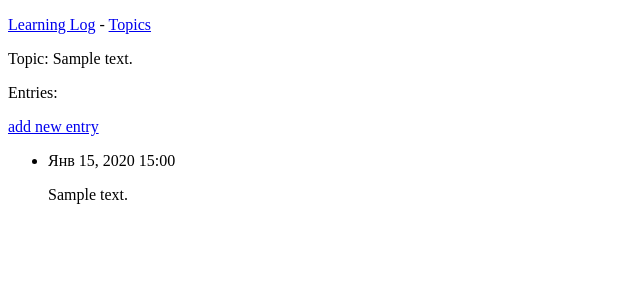
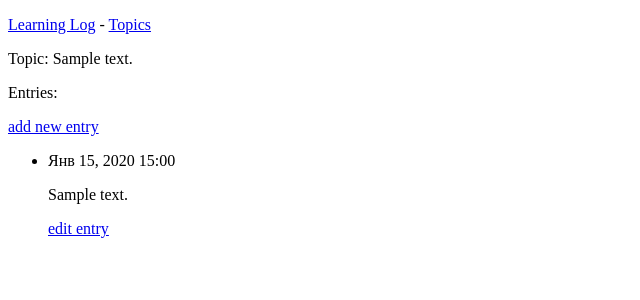
Before and after one commit to deverser/learning_log, a Django app: page /topics/1/ in a window 1280 px wide. Shown: the top 300 px of the page, without its empty margins (0-640 px from the left). Run offline with Django 3.2, Linux system fonts and the light colour scheme; tables that the repository leaves empty hold one stand-in row (values such as "Sample post").

Commit message:
Added template for editing entries, created function "edit_entry" for updating data from users

```diff
--- a/learning_logs/templates/learning_logs/topic.html
+++ b/learning_logs/templates/learning_logs/topic.html
@@ -11,6 +11,9 @@
         <li>
             <p>{{ entry.date_added|date:'M d, Y H:i' }}</p>
             <p>{{ entry.text|linebreaks }}</p>
+              <p>
+                  <a href="{% url 'learning_logs:edit_entry' entry.id %}">edit entry</a>
+              </p>
         </li>
         {% empty %}
           <li>
--- a/learning_logs/urls.py
+++ b/learning_logs/urls.py
@@ -16,4 +16,6 @@ urlpatterns = [
     path('new_topic/', views.new_topic, name='new_topic'),
     # Страница для добавления нового сообщения
     path('new_entry/<int:topic_id>/', views.new_entry, name='new_entry'),
+    # Страница редактирования записи
+    path('edit_entry/<int:entry_id>/', views.edit_entry, name='edit_entry'),
 ]
--- a/learning_logs/views.py
+++ b/learning_logs/views.py
@@ -3,7 +3,7 @@ from django.shortcuts import render
 from django.http import HttpResponseRedirect
 from django.urls import reverse
 
-from .models import Topic
+from .models import Topic, Entry
 from .forms import TopicForm, EntryForm
 
 
@@ -60,3 +60,21 @@ def new_entry(request, topic_id):
 
     context = {'topic': topic, 'form': form}
     return render(request, 'learning_logs/new_entry.html', context)
+
+
+def edit_entry(request, entry_id):
+    """Редактирует существующую запись"""
+    entry = Entry.objects.get(id=entry_id)
+    topic = entry.topic
+
+    if request.method != 'POST':
+        # Исходный запрос; форма заполняется данными текущей записи
+        form = EntryForm(instance=entry)
+    else:
+        # Отправка данных POST; обработать данные
+        form = EntryForm(instance=entry, data=request.POST)
+        if form.is_valid():
+            form.save()
+            return HttpResponseRedirect(reverse('learning_logs:topic', args=[topic.id]))
+    context = {'entry': entry, 'topic': topic, 'form': form}
+    return render(request, 'learning_logs/edit_entry.html', context)
```
Also changed, not shown: learning_logs/templates/learning_logs/edit_entry.html (added, +12 -0 lines).
